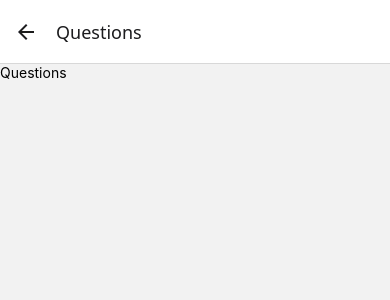
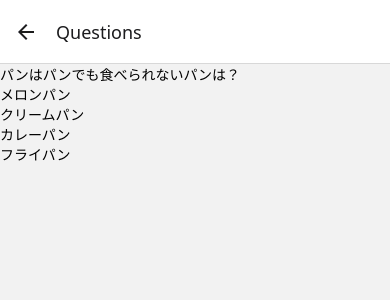
Before and after one commit to kazukiomori/personalInformationHandlingSupervisorCertification, a React Native app: screen /Questions in a window 390 px wide. Shown: the top 300 px of the page. Built offline with nearby package versions, Linux system fonts and the light colour scheme.

Commit message:
問題表示のViewに問題文と選択肢を表示させる

```diff
--- a/src/screens/Questions.js
+++ b/src/screens/Questions.js
@@ -1,13 +1,20 @@
 import { StyleSheet, Text, View } from 'react-native'
-import React from 'react'
+import React, { useState } from 'react'
+import { questions } from "../config/question"
 
 const Questions = () => {
+  const [currentQuestionIndex, setCurrentQuestionIndex] = useState(0);
   return (
     <View>
-      <Text>Questions</Text>
+      <Text>{questions[currentQuestionIndex].question}</Text>
+      {questions[currentQuestionIndex].options.map((option) => (
+        <View>
+          <Text>{option}</Text>
+        </View>
+      ))}
     </View>
-  )
-}
+  );
+};
 
 export default Questions
 
```
